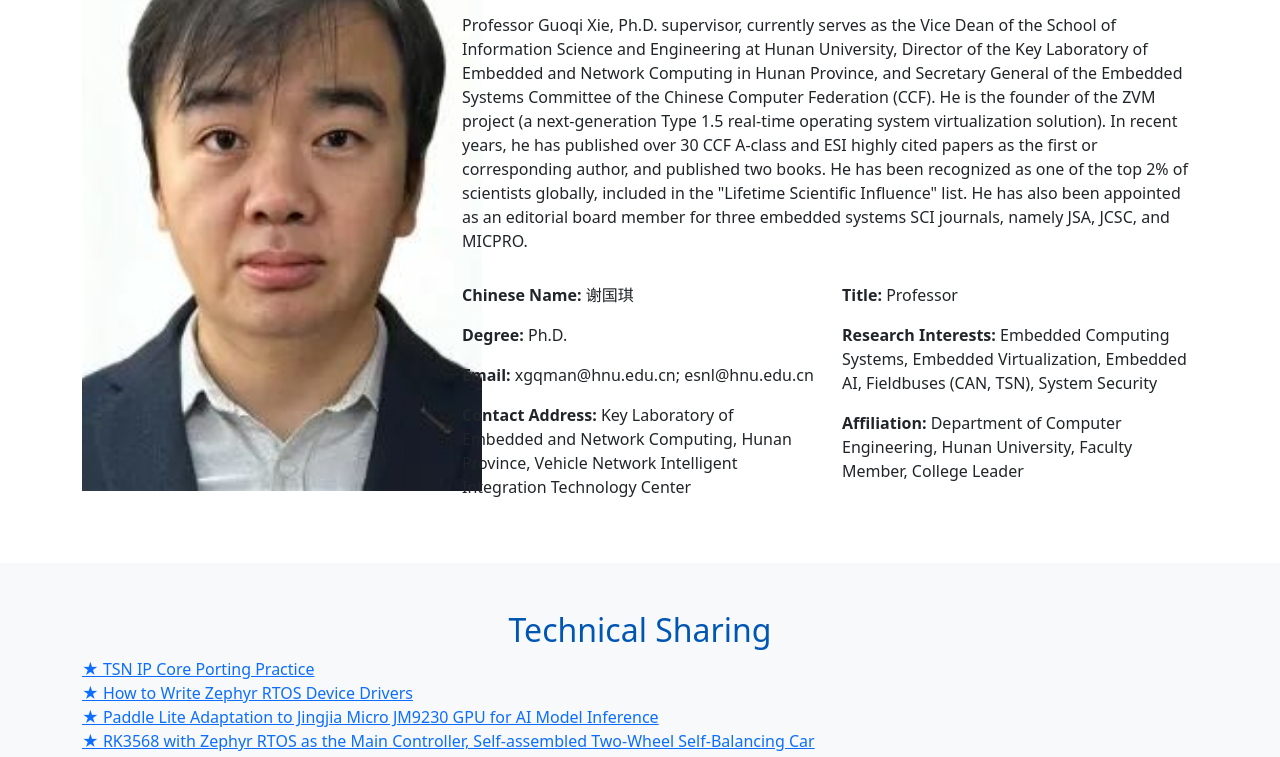
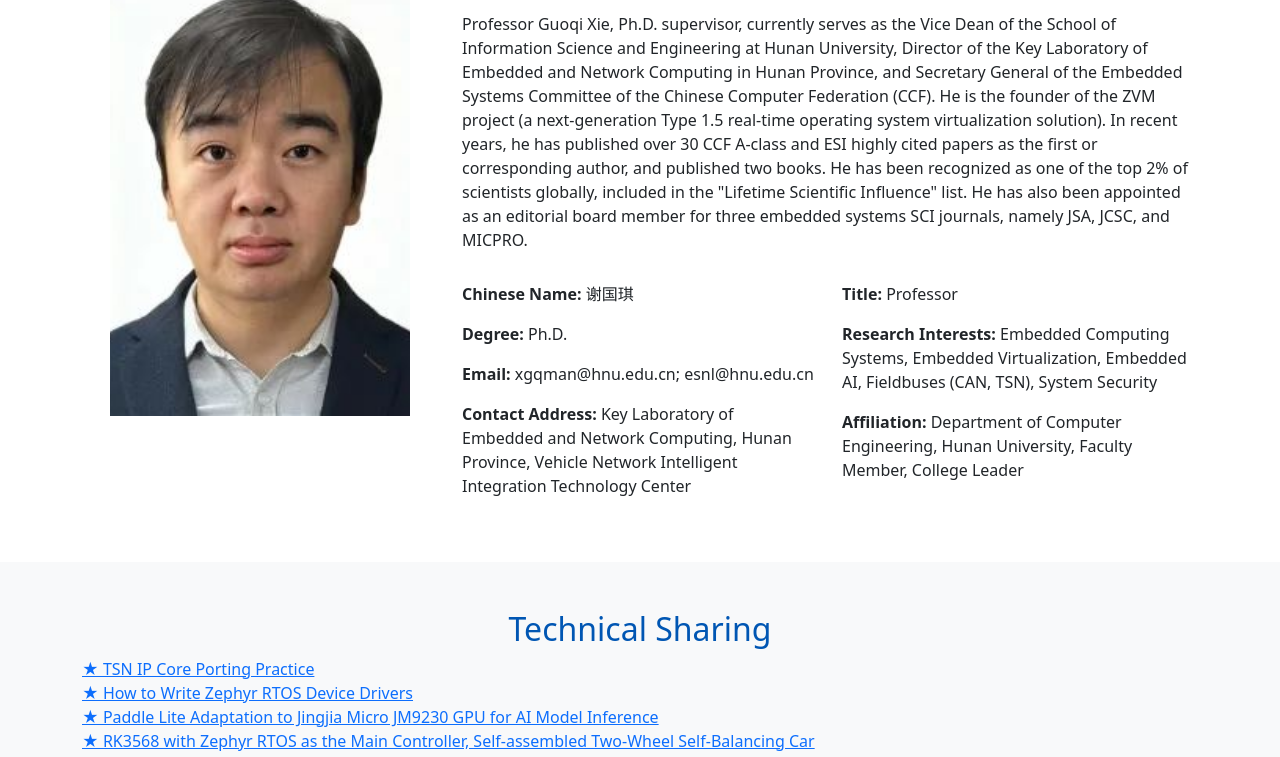
Before and after one commit to hnu-esnl/en, a plain HTML site: page index.html in a window 1280 px wide. Shown: the part 205-962 px from the top of the page. Drawn offline with nearby package versions, Linux system fonts and the light colour scheme.

Commit message:
Update index.html

```diff
--- a/index.html
+++ b/index.html
@@ -12,8 +12,8 @@
 
         /* Custom styles */
         .profile-img {
-            width: 400px;  /* Adjust width */
-            height: 600px;  /* Adjust height */
+            width: 300px;  /* Adjust width */
+            height: 450px;  /* Adjust height */
             object-fit: cover;
         }
         .section-title {
```
